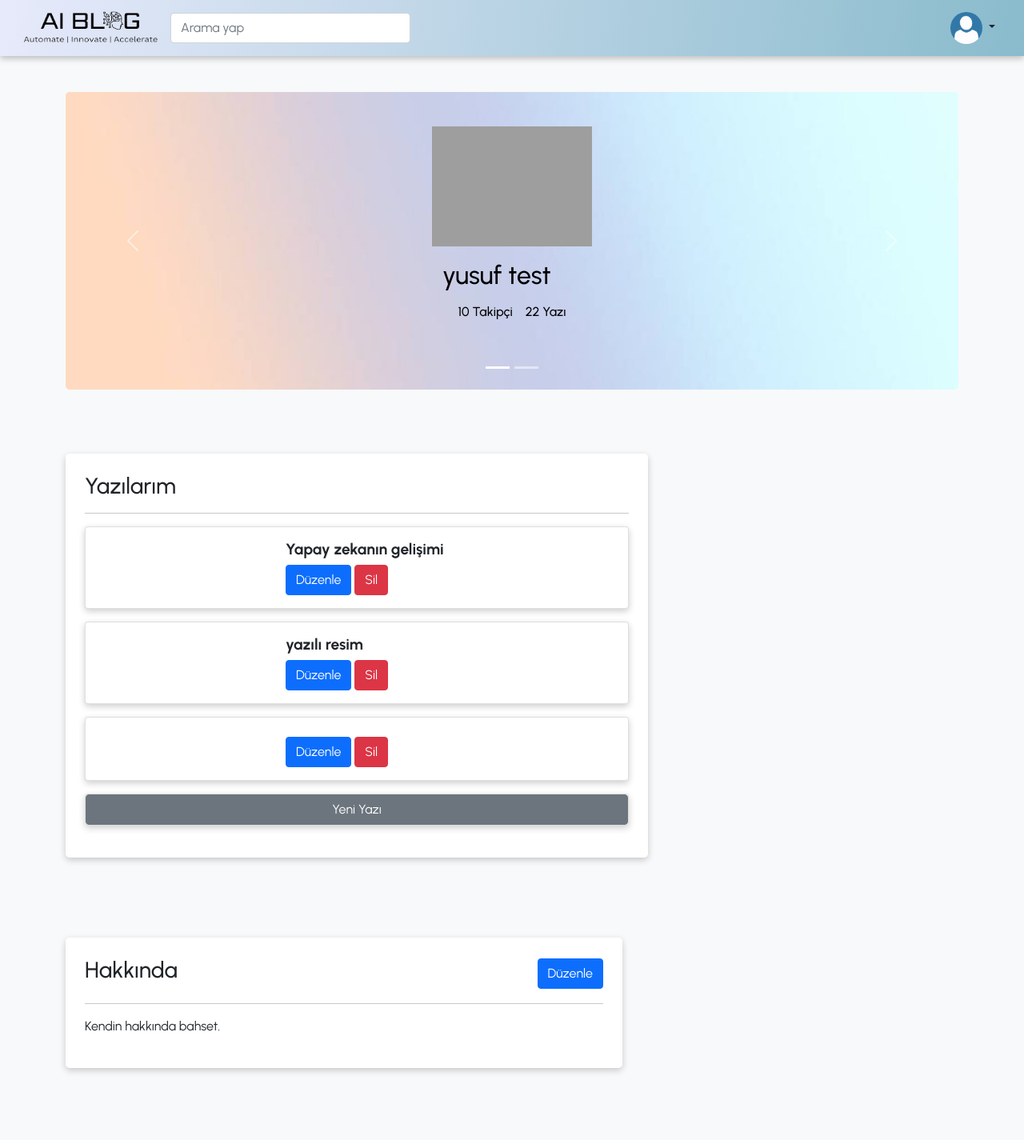
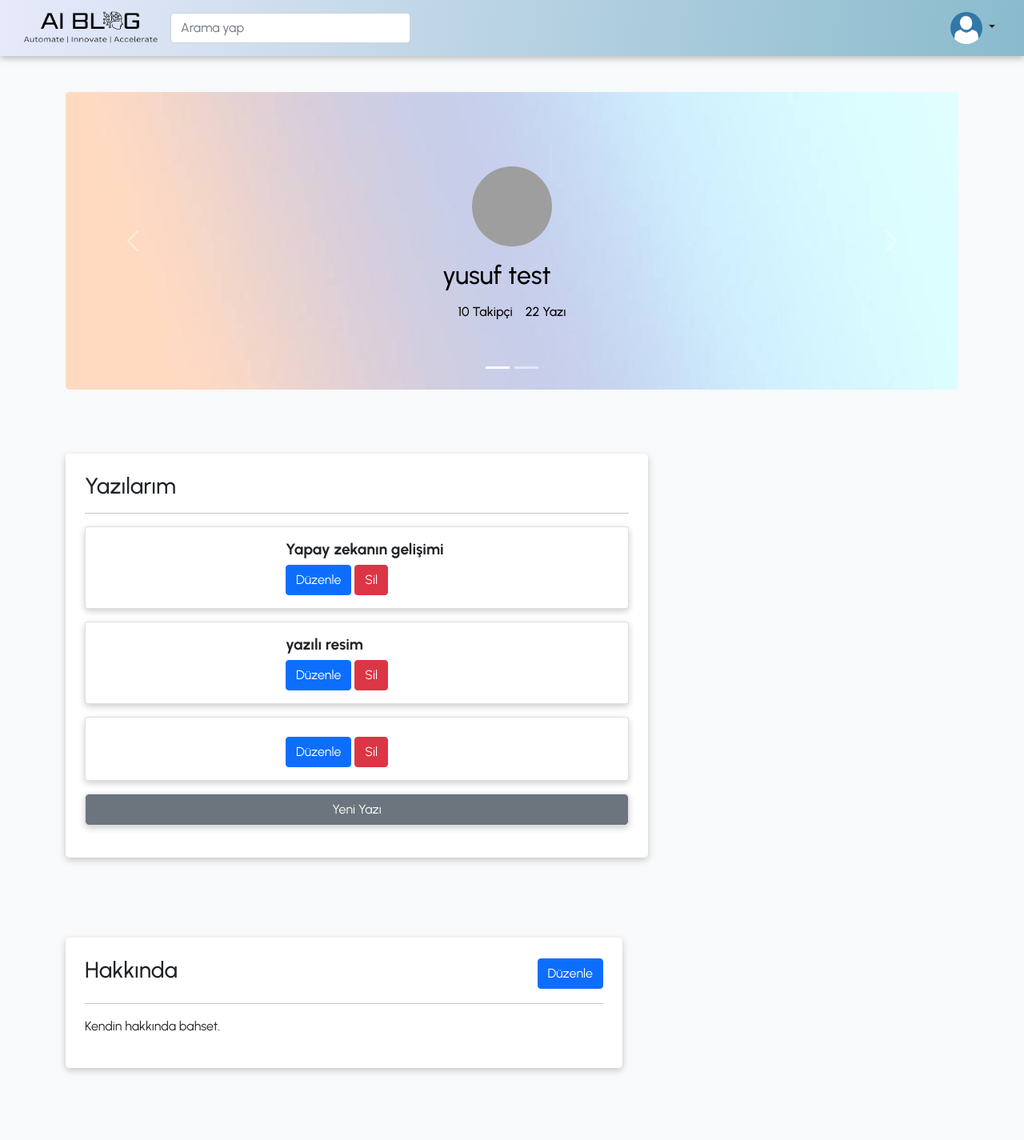
Before and after one commit to keremparlak0/ChatGPTBlogWebApp, a Django app: page /author/panel/ in a window 1280 px wide. Shown: the whole page at 80% size. Run offline with Django 4.2, Linux system fonts and the light colour scheme; a user stored in the database is signed in; data comes from the database, SQL or seed files in the repository; parts of the project's set-up code (start-up, migrations or seed data) failed here and were passed over; some libraries are stand-ins or nearby versions; some web fonts are replaced; grey boxes are pictures that could not be loaded.

Commit message:
Update panel.html

```diff
--- a/templates/author/panel.html
+++ b/templates/author/panel.html
@@ -22,7 +22,7 @@
 
                     <div class="carousel-caption">
                         <div class="profile-image-container">
-                            <img src="{{ profile.picture.url }}" alt="picture" width="200px">
+                            <img src="{{ profile.picture.url }}" alt="picture" class="profile-image">
                         </div>
                         <div class="profile-name">
                             <h2 class="text-center"> {{ profile.user.first_name }} {{ profile.user.last_name }}
```
